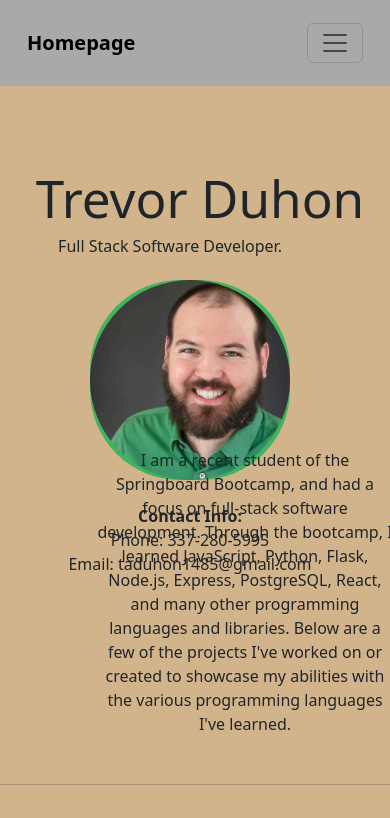
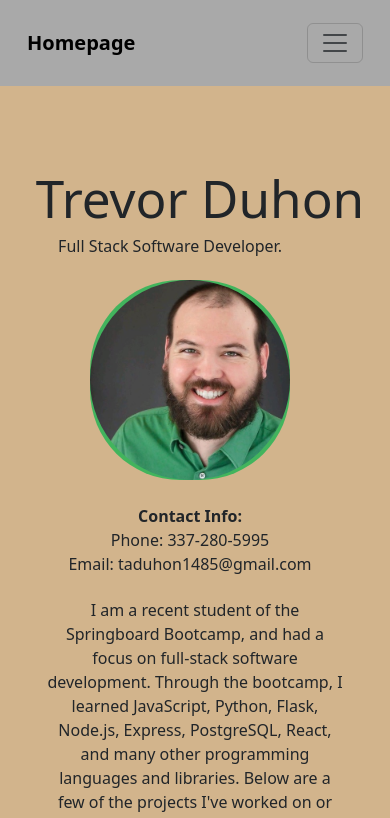
Before and after one commit to Tadler92/Portfolio, a React (Vite) app: page / in a window 390 px wide. Shown: the top 818 px of the page. Built offline with nearby package versions, Linux system fonts and the light colour scheme.

Commit message:
More screen size responsive edits

```diff
--- a/src/Home.css
+++ b/src/Home.css
@@ -149,15 +149,15 @@ hr {
 
   .Home-bio {
     width: 300px;
-    /* position: relative;
+    position: relative;
     left: 200px;
     top: 150px;
-    margin-bottom: 100px; */
-    margin-top: 400px;
-    margin-left: 50px;
+    margin-bottom: 100px;
+    /* margin-top: 400px;
+    margin-left: 50px; */
   }
 
-  #first-hr {
+  .Home-projects {
     margin-top: 50px;
   }
 }
--- a/src/Home.jsx
+++ b/src/Home.jsx
@@ -30,7 +30,7 @@ const Home = () => {
         </p>
       {/* </div> */}
 
-      {/* <div> */}
+      <div className='Home-projects'>
 
         <hr id='first-hr' className='Home-line my-5' />
 
@@ -53,6 +53,7 @@ const Home = () => {
           pathname='/react-jobly'
           projectImg={cap2Img}
         />
+        </div>
       </div>
     </div>
   )
```
